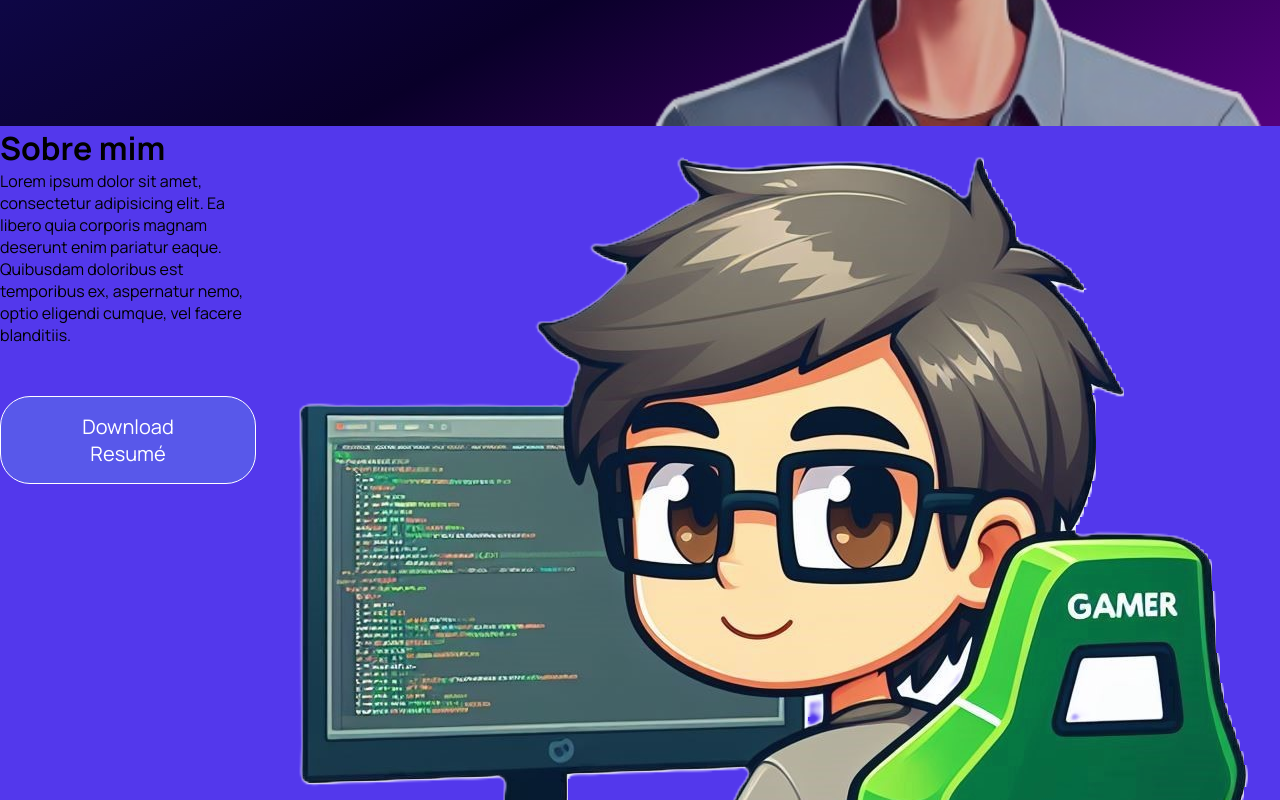
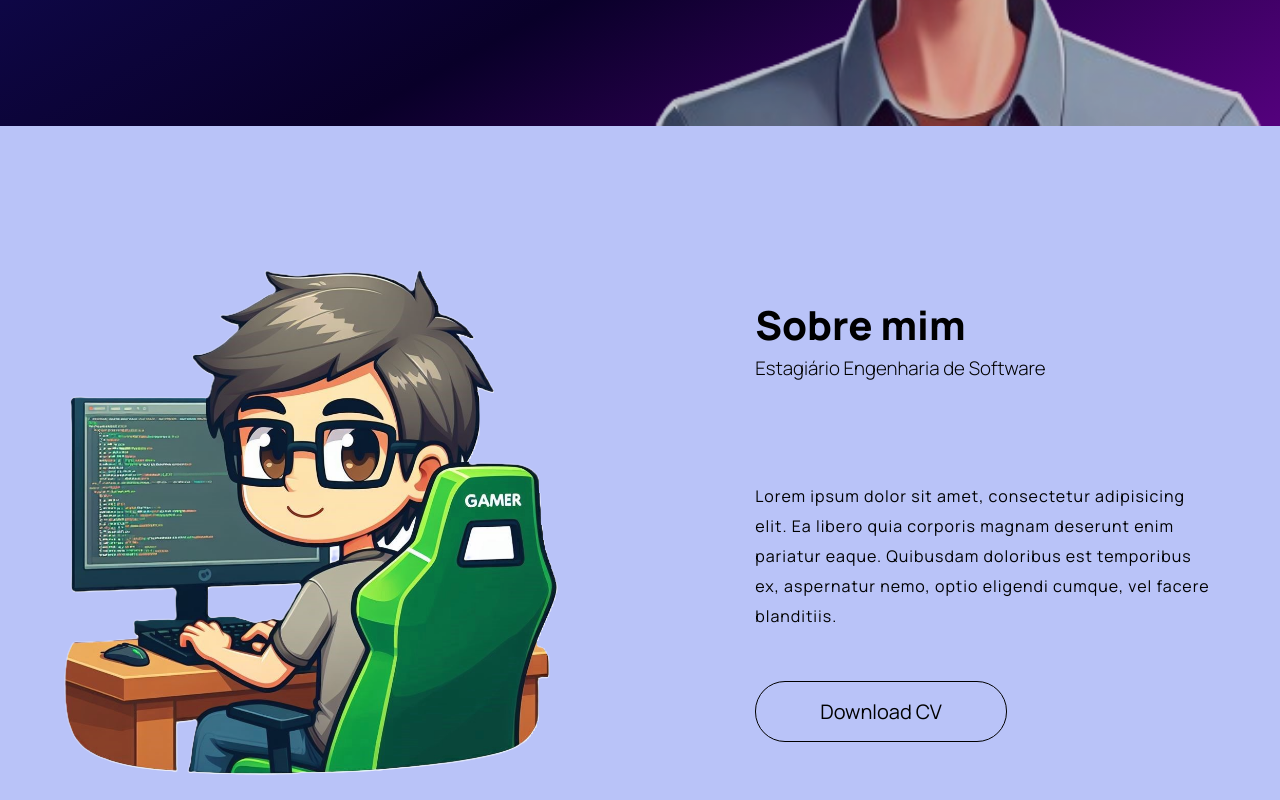
Before and after one commit to RodrigoResendeViana/Portifolio, a React (Create React App) app: page / in a window 1280 px wide. Shown: the part 900-1700 px from the top of the page. Built offline with nearby package versions, Linux system fonts and the light colour scheme.

Commit message:
Finalizando o About

```diff
--- a/src/container/About/About.css
+++ b/src/container/About/About.css
@@ -1,25 +1,56 @@
 .portifolio__about {
-  background: #5338ec;
+  background: #b9c3f8;
   display: flex;
+  padding-top: 5rem;
 }
-.portifolio__about button {
+.portifolio__about .portifolio__about-imagem {
+  flex: 1.5;
+}
+.portifolio__about .portifolio__about-imagem img {
+  width: 90%;
+  padding: 3rem;
+}
+
+.portifolio__about-infos {
+  flex: 1;
+  display: flex;
+  flex-direction: column;
+  justify-content: center;
+  margin: 4rem;
+}
+.portifolio__about-infos h1 {
+  font-weight: 900;
+  font-size: 40px;
+  margin-bottom: 1rem;
+}
+.portifolio__about-infos h3 {
+  font-weight: 300;
+  line-height: 1px;
+  margin-bottom: 7rem;
+}
+.portifolio__about-infos p {
+  line-height: 30px;
+  letter-spacing: 1px;
+}
+.portifolio__about-infos a {
+  width: -moz-fit-content;
+  width: fit-content;
+  cursor: default;
+}
+.portifolio__about-infos button {
   margin-top: 50px;
   padding: 1rem 4rem;
   font-size: 20px;
-  border: 1px solid white;
+  border: 1px solid rgb(0, 0, 0);
   outline: none;
   border-radius: 30px;
+  background: transparent;
+  color: black;
+  cursor: pointer;
+  transition: background-color 0.5s ease;
+}
+.portifolio__about-infos button:hover {
+  border: 1px solid rgb(255, 255, 255);
   background: rgb(88, 88, 234);
   color: white;
-  cursor: pointer;
-  transition: background-color 0.3s ease;
-}
-.portifolio__about button:hover {
-  background: transparent;
-}
-.portifolio__about img {
-  width: 100%;
-  height: auto;
-  -o-object-fit: contain;
-     object-fit: contain;
 }/*# sourceMappingURL=About.css.map */
--- a/src/container/About/About.jsx
+++ b/src/container/About/About.jsx
@@ -1,20 +1,22 @@
 import React from 'react'
 import curriculo from '../../assets/RodrigoResendeViana_Curriculo_organized.pdf'
 import avatar from '../../assets/avatar_about.png'
-
 import './About.css'
 
 const About = () => {
   return (
     <div className='portifolio__about' id='about'>
+      <div className='portifolio__about-imagem'>
+        <img  src={avatar} alt="" />
+      </div>
       <div className="portifolio__about-infos">
         <h1>Sobre mim</h1>
+        <h3>Estagiário Engenharia de Software</h3>
         <p>Lorem ipsum dolor sit amet, consectetur adipisicing elit. Ea libero quia corporis magnam deserunt enim pariatur eaque. Quibusdam doloribus est temporibus ex, aspernatur nemo, optio eligendi cumque, vel facere blanditiis.</p>
         <a href={curriculo} download="curriculo-Rodrigo_Viana.pdf">
-          <button type='button'>Download Resumé</button>
+          <button type='button'>Download CV</button>
         </a>
       </div>
-      <img src={avatar} alt="" />
     </div>
   )
 }
--- a/src/container/About/About.scss
+++ b/src/container/About/About.scss
@@ -1,29 +1,67 @@
-.portifolio__about{
-    background: #5338ec;
+.portifolio__about {
+    background: #b9c3f8;
     display: flex;
+    padding-top: 5rem;
 
-    button{
+    .portifolio__about-imagem {
+      flex: 1.5;
+      img {
+        width: 90%;
+        padding: 3rem;
+      }
+    }
+
+
+  }
+
+.portifolio__about-infos {
+  flex: 1;
+  display: flex;
+  flex-direction: column;
+  justify-content: center;
+  margin: 4rem;
+
+  h1{
+    font-weight: 900;
+    font-size: 40px;
+    margin-bottom: 1rem;
+  }
+
+  h3{
+    font-weight: 300;
+    line-height: 1px;
+    margin-bottom: 7rem;
+  }
+
+  p{
+    line-height: 30px;
+    letter-spacing: 1px;
+  }
+
+  a{
+    width: fit-content;
+    cursor: default;
+   }
+
+  button {
     margin-top: 50px;
     padding: 1rem 4rem;
     font-size: 20px;
 
-        border: 1px solid white;
+    border: 1px solid rgb(0, 0, 0);
     outline: none;
     border-radius: 30px;
 
+    background: transparent;
+    color: black;
+
+    cursor: pointer;
+    transition: background-color 0.5s ease;
+  }
+
+  button:hover {
+    border: 1px solid rgb(255, 255, 255);
     background: rgb(88, 88, 234);
     color: white;
-
-        cursor: pointer;
-        transition: background-color 0.3s ease;
-    }
-    button:hover{
-        background: transparent;
-    }
-
-    img{
-        width: 100%;
-        height: auto;
-        object-fit: contain;
   }
 }
```
Also changed, not shown: 1 other file (tests, documents, lock files or other folders). Lines whose indentation alone changed are shown as unchanged.
